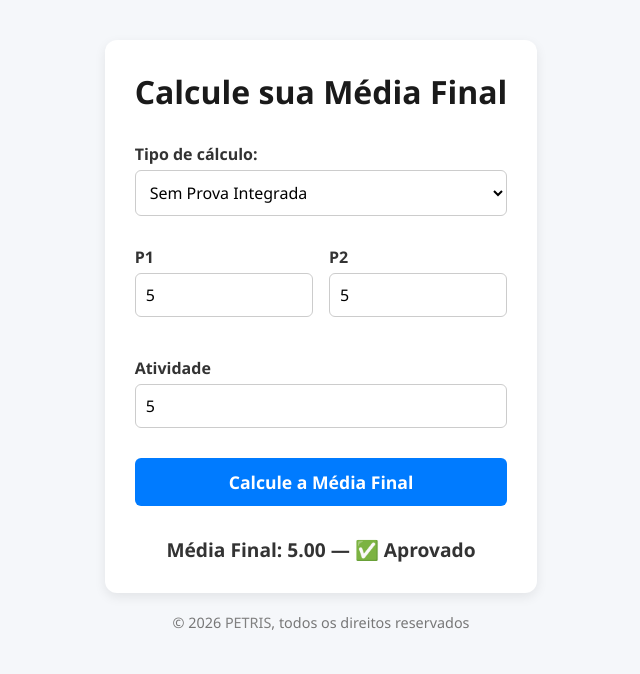
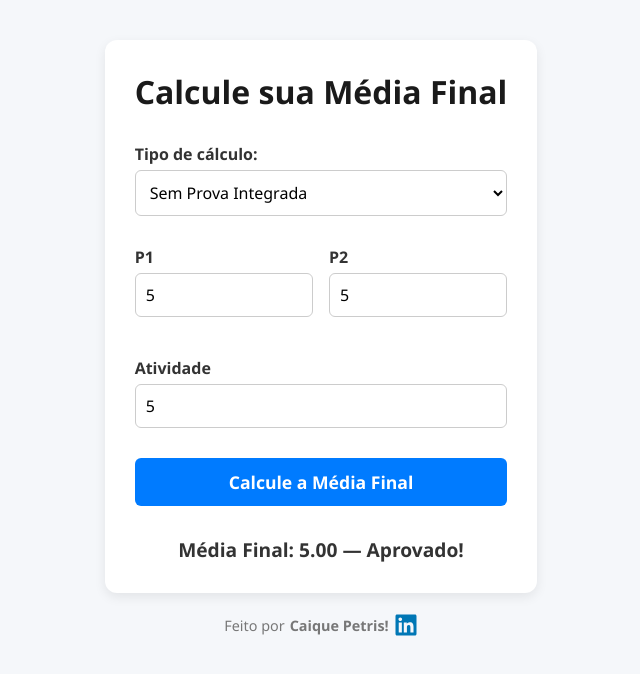
Before and after one commit to caiquepetris/CalcMedia, a React (Vite) app: page / in a window 1280 px wide. Both pictures are taken after typing "5", "5", "5" into the empty fields and a click on the button "Calcule a Média Final". Shown: the top 674 px of the page, without its empty margins (319-959 px from the left). Built offline with nearby package versions, Linux system fonts and the light colour scheme.

Commit message:
fix: footer link & another stuffs

```diff
--- a/package.json
+++ b/package.json
@@ -12,7 +12,8 @@
   "dependencies": {
     "framer-motion": "^12.23.22",
     "react": "^19.1.1",
-    "react-dom": "^19.1.1"
+    "react-dom": "^19.1.1",
+    "react-icons": "^5.6.0"
   },
   "devDependencies": {
     "@eslint/js": "^9.36.0",
@@ -23,6 +24,6 @@
     "eslint-plugin-react-hooks": "^5.2.0",
     "eslint-plugin-react-refresh": "^0.4.20",
     "globals": "^16.4.0",
-    "vite": "^7.1.7"
+    "vite": "^8.0.16"
   }
 }
--- a/src/components/Footer.jsx
+++ b/src/components/Footer.jsx
@@ -1,10 +1,32 @@
+import { FaLinkedin } from "react-icons/fa";
+
 const Footer = () => (
   <footer>
-    <p>
-      &copy; 2026{" "}
-      <a href="https://www.instagram.com/caiquepetris/" target="_blank" rel="noopener noreferrer" style={{ textDecoration: "none", color: "grey" }}>
-        PETRIS
-      </a>, todos os direitos reservados
+
+    <p style={{ display: "flex", alignItems: "center", justifyContent: "center", gap: "5px" }}>
+      Feito por<b>Caique Petris!</b>
+      <a
+        href="https://www.linkedin.com/in/caiquepetris/"
+        target="_blank"
+        rel="noopener noreferrer"
+        style={{
+          textDecoration: "none",
+          color: "#0077b5",
+          display: "inline-flex",
+          alignItems: "center",
+          transition: "transform 0.2s ease, color 0.2s ease",
+        }}
+        onMouseEnter={(e) => {
+          e.currentTarget.style.transform = "scale(1.2)";
+          e.currentTarget.style.color = "#005a87";
+        }}
+        onMouseLeave={(e) => {
+          e.currentTarget.style.transform = "scale(1)";
+          e.currentTarget.style.color = "#0077b5";
+        }}
+      >
+        <FaLinkedin size={24} />
+      </a>
     </p>
   </footer>
 );
--- a/src/components/InputNota.jsx
+++ b/src/components/InputNota.jsx
@@ -6,7 +6,7 @@ function InputNota({ id, label, value, onChange }) {
       <input
         type="number"
         id={id}
-        step="0.1"
+        step="0,1"
         min="0"
         max="10"
         required
--- a/src/components/ResultadoFinal.jsx
+++ b/src/components/ResultadoFinal.jsx
@@ -1,10 +1,25 @@
 import { motion } from "framer-motion";
 
-const anim = { opacity: 1, y: 0 };
-const init = { opacity: 0, y: -10 };
+const anim = { opacity: 1, y: 0, scale: 1 };
+const init = { opacity: 0, y: -12, scale: 0.96 };
+const exit = { opacity: 0, y: 12, scale: 0.96 };
 
 const ResultadoFinal = ({ resultado }) => (
-  <motion.p id="resultado" role="status" aria-live="polite" initial={init} animate={anim} exit={init} transition={{ duration: 0.3 }}>
+  <motion.p
+    key={resultado}
+    id="resultado"
+    role="status"
+    aria-live="polite"
+    initial={init}
+    animate={anim}
+    exit={exit}
+    transition={{
+      type: "spring",
+      stiffness: 90,
+      damping: 14,
+      mass: 0.8
+    }}
+  >
     {resultado}
   </motion.p>
 );
--- a/src/utils/calcularMedia.js
+++ b/src/utils/calcularMedia.js
@@ -3,5 +3,7 @@ const PESOS = { P1: 0.4, P2: 0.4, ATIVIDADE: 0.2, };
 export const calcularMedia = ({ p1, p2, atividade, provaIntegrada, comPI }) => {
   const notaAtividadeFinal = comPI ? (Number(atividade) + Number(provaIntegrada)) / 2 : Number(atividade);
   const media = Number(p1) * PESOS.P1 + Number(p2) * PESOS.P2 + notaAtividadeFinal * PESOS.ATIVIDADE;
-  return { media: media.toFixed(2), situacao: media >= 5 ? "✅ Aprovado" : "❌ Reprovado" };
+  return {
+    media: media.toFixed(2), situacao: media >= 4.75 ? " Aprovado!" : " Reprovado!"
+  };
 };
```
Also changed, not shown: 1 other file (tests, documents, lock files or other folders).
